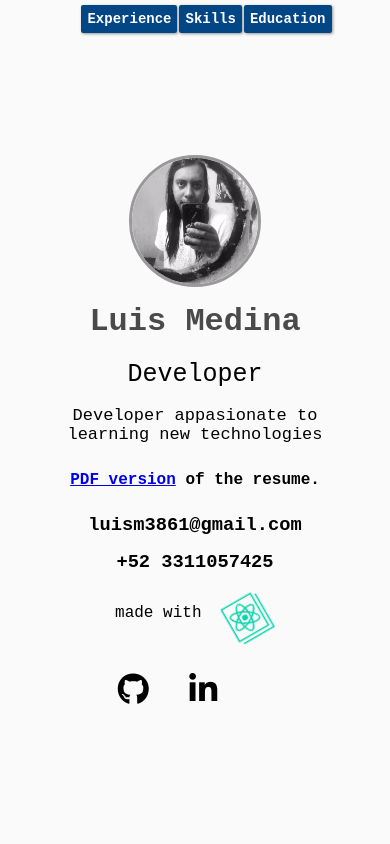
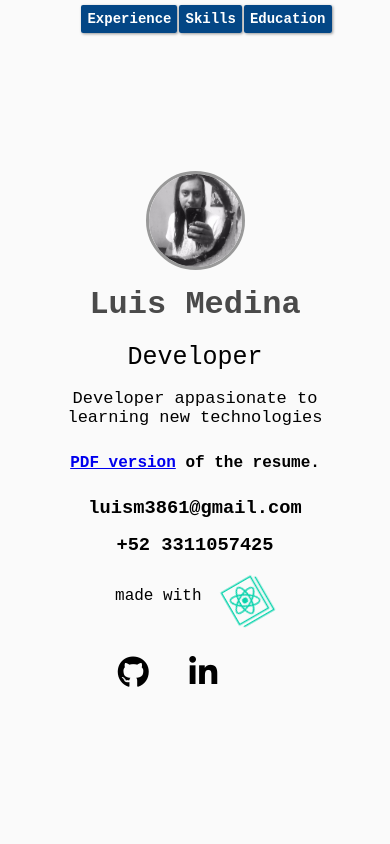
Before and after one commit to luism3861/resume-react, a React (Create React App) app: page / in a window 390 px wide. Shown: the top 844 px of the page. Built offline with nearby package versions, Linux system fonts and the light colour scheme.

Commit message:
change styles css in image only a test

```diff
--- a/src/App.css
+++ b/src/App.css
@@ -124,7 +124,7 @@
 
  @media screen and (max-width:425px) {
   .image__profile{
-    max-width: 40%;
+    max-width: 30%;
   }
 }
 
```
